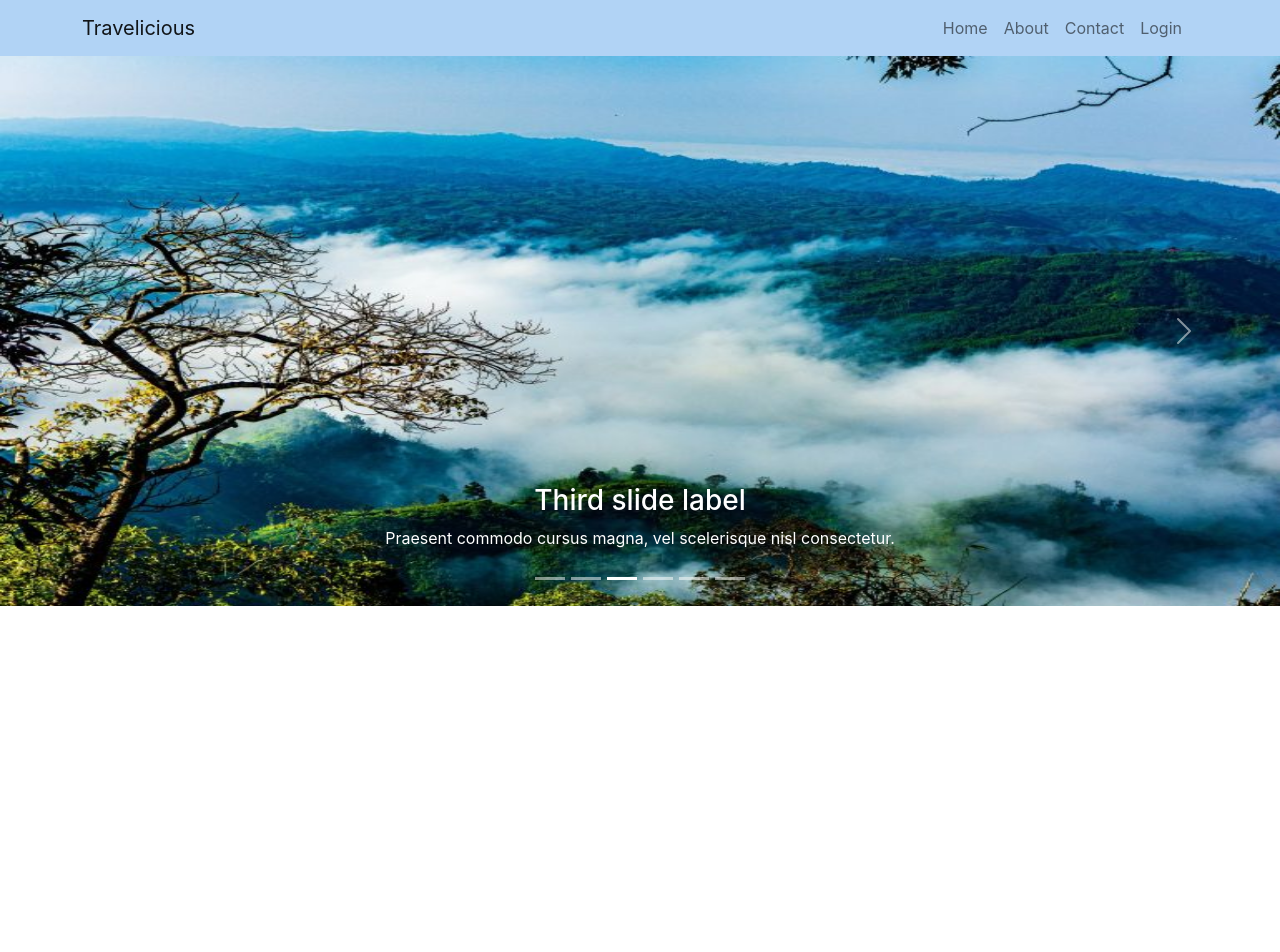
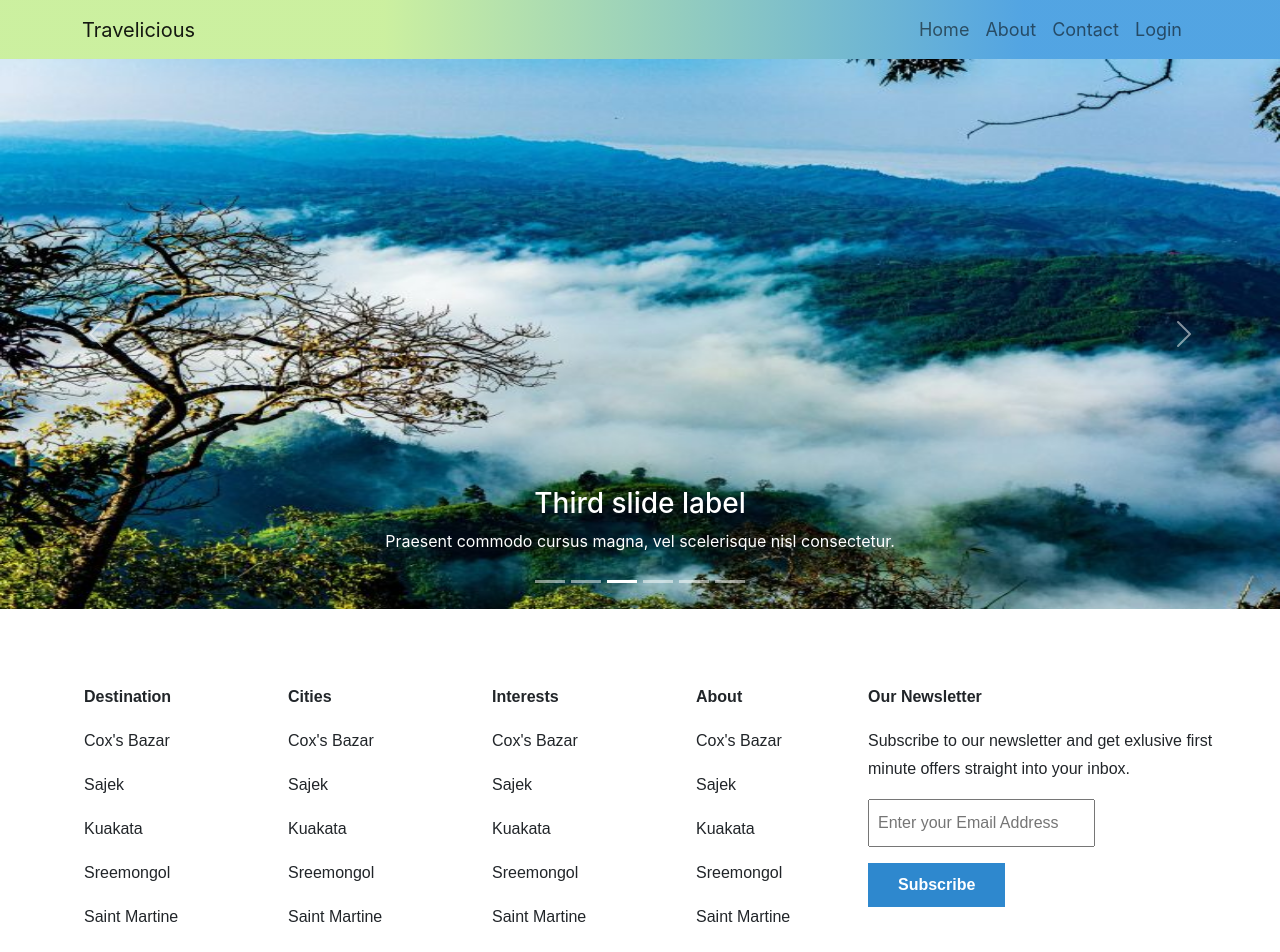
Before and after one commit to MusharratTabassum/travelicious-client-side, a React (Create React App) app: page / in a window 1280 px wide. Shown: the top 952 px of the page. Before the commit the page ends 800 px from the top, so only its background shows below. Built offline with nearby package versions, Linux system fonts and the light colour scheme.

Commit message:
responsive footer added

```diff
--- a/src/App.js
+++ b/src/App.js
@@ -1,4 +1,5 @@
 import './App.css';
+import Footer from './components/Footer/Footer';
 import Header from './components/Header/Header';
 import Home from './components/Home/Home/Home';
 
@@ -7,6 +8,7 @@ function App() {
     <div className="App">
       <Header></Header>
       <Home></Home>
+      <Footer></Footer>
     </div>
   );
 }
--- /dev/null
+++ b/src/components/Footer/Footer.css
@@ -0,0 +1,24 @@
+footer{
+    display: flex;
+    padding:50px 40px;
+}
+.footer-item{
+    text-align:left ;
+    padding: 12px;
+    font-family: "Barlow",Arial,Helvetica,sans-serif;
+    line-height: 1.75em;
+    font-weight: 400;
+    padding: 24px;
+
+}
+.subscribe-button{
+    background-color: #2e88ce;
+    color: white;
+    border: none;
+    padding: 8px 30px;
+    font-family: Montserrat,Arial,Helvetica,sans-serif;
+    font-weight: 700;
+}
+.subscribe-button:hover{
+    background-image: linear-gradient(to bottom,#1976bc 50%,#8cc645c7 100%);
+}
--- /dev/null
+++ b/src/components/Footer/Footer.js
@@ -0,0 +1,62 @@
+import React from 'react';
+import './Footer.css'
+
+const Footer = () => {
+    return (
+        <div>
+            <div>
+                <footer>
+                    <div className='row'>
+                        <div className="footer-item col-lg-2 col-md-6 ">
+                            <ul> <b>Destination</b></ul>
+                            <ul>Cox's Bazar</ul>
+                            <ul>Sajek</ul>
+                            <ul>Kuakata</ul>
+                            <ul>Sreemongol</ul>
+                            <ul>Saint Martine</ul>
+                        </div>
+                        <div className="footer-item col-lg-2 col-md-6">
+                            <ul> <b>Cities</b></ul>
+                            <ul>Cox's Bazar</ul>
+                            <ul>Sajek</ul>
+                            <ul>Kuakata</ul>
+                            <ul>Sreemongol</ul>
+                            <ul>Saint Martine</ul>
+                        </div>
+                        <div className="footer-item col-lg-2 col-md-6">
+                            <ul> <b>Interests</b></ul>
+                            <ul>Cox's Bazar</ul>
+                            <ul>Sajek</ul>
+                            <ul>Kuakata</ul>
+                            <ul>Sreemongol</ul>
+                            <ul>Saint Martine</ul>
+                        </div>
+                        <div className="footer-item col-lg-2 col-md-6">
+                            <ul> <b>About</b></ul>
+                            <ul>Cox's Bazar</ul>
+                            <ul>Sajek</ul>
+                            <ul>Kuakata</ul>
+                            <ul>Sreemongol</ul>
+                            <ul>Saint Martine</ul>
+                        </div>
+                        <div className="footer-item col-lg-4 col-md-6">
+                            <div>
+                                <b>Our Newsletter</b>
+
+                                <p className='mt-3'>Subscribe to our newsletter and get exlusive first minute offers straight into your inbox.</p>
+                                <input className='p-2 mb-3' type="text" placeholder='Enter your Email Address' id="" />
+                            </div>
+                            <button className='subscribe-button'>Subscribe</button>
+
+                        </div>
+
+
+                    </div>
+
+                </footer>
+            </div>
+        </div>
+    );
+};
+
+export default Footer;
--- a/src/components/Header/Header.css
+++ b/src/components/Header/Header.css
@@ -1,7 +1,9 @@
 .header{
-    background-color: #b1d3f5;
-    color: white;
+    background-image: linear-gradient(to left,#248cdbc9 20%,#aee769a2 70%);
+
+    font-size: large;
+
 }
-.header Nav.Link{
-    color: white;
+b{
+    font-weight: 700;
 }
--- a/src/components/Header/Header.js
+++ b/src/components/Header/Header.js
@@ -4,9 +4,9 @@ import "./Header.css"
 
 const Header = () => {
     return (
-        <div className='header'>
-            <Navbar expand="lg">
-                <Container  >
+        <div>
+            <Navbar expand="lg" className='header'>
+                <Container >
                     <Navbar.Brand href="#">Travelicious</Navbar.Brand>
                     <Navbar.Toggle aria-controls="navbarScroll" />
                     <Navbar.Collapse id="navbarScroll">
@@ -20,11 +20,9 @@ const Header = () => {
                             <Nav.Link >Contact</Nav.Link>
                             <Nav.Link >Login</Nav.Link>
                         </Nav>
-
                     </Navbar.Collapse>
                 </Container>
             </Navbar>
-
         </div>
     );
 };
```
